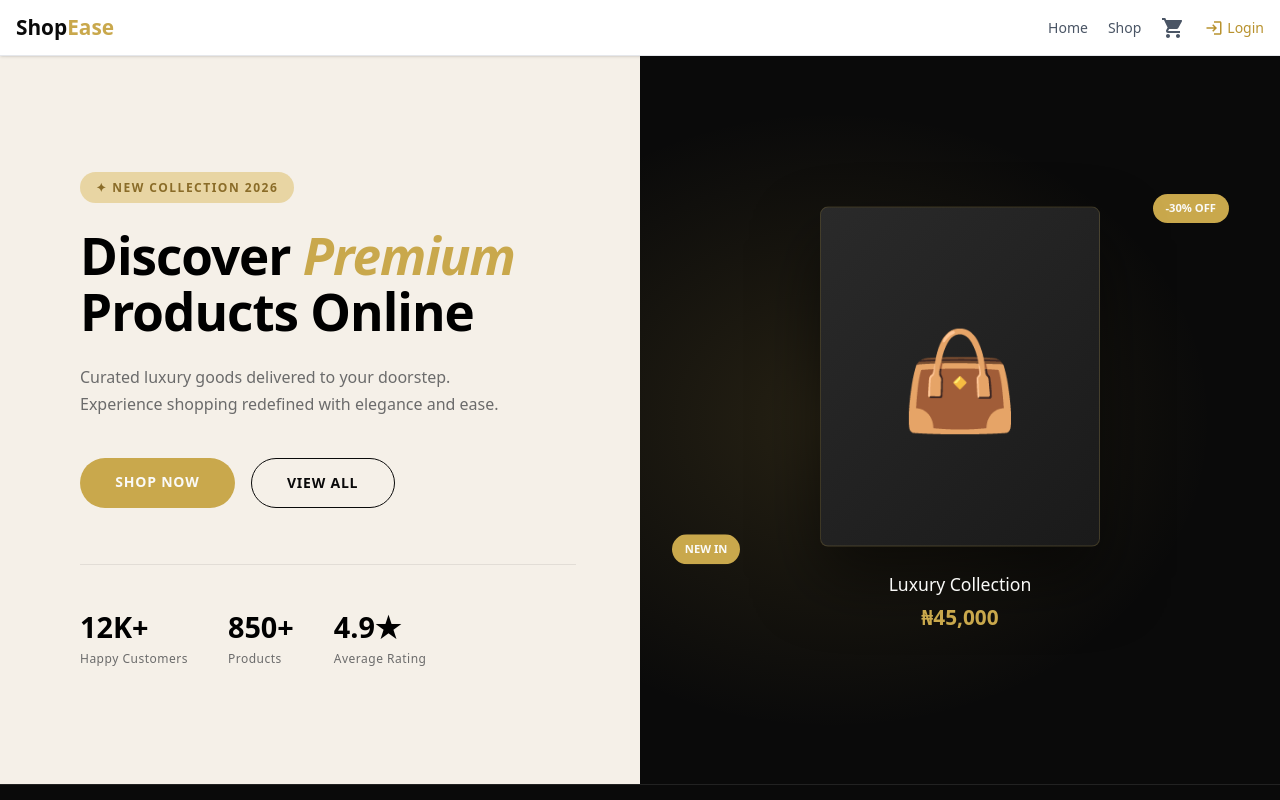
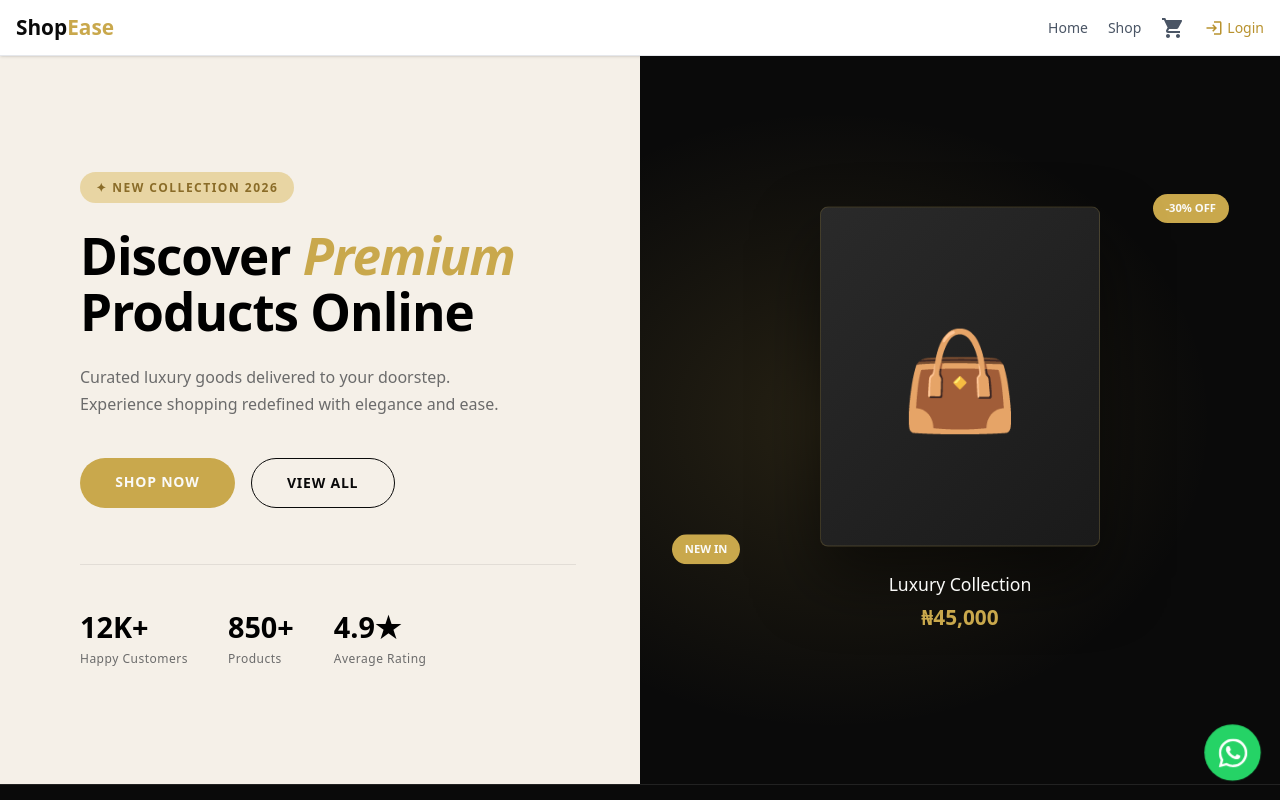
Before and after one commit to Olisachukwuma1/shop-ease, a Next.js app in the folder website/: page / in a window 1280 px wide. Shown: the top 800 px of the page. Built offline with nearby package versions, Linux system fonts and the light colour scheme; no server answers.

Commit message:
whatsapp

```diff
--- a/website/src/app/layout.js
+++ b/website/src/app/layout.js
@@ -3,6 +3,7 @@ import './globals.css'
 import ReduxProvider from '../components/ReduxProvider'
 import ToastProvider from '../components/ToastProvider'
 import { Playfair_Display, DM_Sans } from 'next/font/google'
+import WhatsAppFloat from '../components/WhatsAppFloat'
 
 const playfair = Playfair_Display({
   subsets: ['latin'],
@@ -53,6 +54,7 @@ export default function RootLayout({ children }) {
         <ReduxProvider>
           {children}
           <ToastProvider />
+           <WhatsAppFloat />
         </ReduxProvider>
       </body>
     </html>
--- /dev/null
+++ b/website/src/components/WhatsAppFloat.jsx
@@ -0,0 +1,115 @@
+'use client'
+
+import { useState } from 'react'
+
+
+
+export default function WhatsAppFloat() {
+  const [hover, setHover] = useState(false)
+
+  const phoneNumber = '2349094500728' // remove "+"
+
+  const message = encodeURIComponent(
+    "Hi 👋 I'm interested in your products on Shop Ease"
+  )
+
+  const link = `https://wa.me/${phoneNumber}?text=${message}`
+
+  return (
+    <>
+      {/* Pulse Animation */}
+      <style jsx>{`
+        @keyframes pulse {
+          0% {
+            transform: scale(1);
+            box-shadow: 0 0 0 0 rgba(37, 211, 102, 0.6);
+          }
+          70% {
+            transform: scale(1.08);
+            box-shadow: 0 0 0 18px rgba(37, 211, 102, 0);
+          }
+          100% {
+            transform: scale(1);
+            box-shadow: 0 0 0 0 rgba(37, 211, 102, 0);
+          }
+        }
+
+        .whatsapp-btn {
+          animation: pulse 2.2s infinite;
+        }
+
+        .whatsapp-btn:hover {
+          animation: none;
+          transform: scale(1.12);
+        }
+      `}</style>
+
+      <div
+        style={{
+          position: 'fixed',
+          bottom: '20px',
+          right: '20px',
+          zIndex: 9999,
+        }}
+      >
+        {/* Tooltip */}
+<div
+  style={{
+    position: 'absolute',
+    right: '70px',
+    top: '50%',
+    transform: hover
+      ? 'translateY(-50%) translateX(0)'
+      : 'translateY(-50%) translateX(10px)',
+    background: '#111',
+    color: '#fff',
+    padding: '10px 14px',
+    borderRadius: '8px',
+    fontSize: '0.85rem',
+    fontWeight: '700',
+    letterSpacing: '0.3px',
+    whiteSpace: 'nowrap',
+    opacity: hover ? 1 : 0,
+    pointerEvents: 'none',
+    transition: 'all 0.25s ease',
+    boxShadow: '0 6px 18px rgba(0,0,0,0.25)',
+  }}
+>
+  Chat with us on WhatsApp 💬
+</div>
+        {/* Button */}
+        <a
+          href={link}
+          target="_blank"
+          rel="noopener noreferrer"
+          onMouseEnter={() => setHover(true)}
+          onMouseLeave={() => setHover(false)}
+          className="whatsapp-btn"
+          style={{
+            width: '55px',
+            height: '55px',
+            background: '#25D366',
+            borderRadius: '50%',
+            display: 'flex',
+            alignItems: 'center',
+            justifyContent: 'center',
+            boxShadow: '0 8px 20px rgba(0,0,0,0.2)',
+            textDecoration: 'none',
+            transition: 'transform 0.2s ease',
+          }}
+        >
+          {/* WhatsApp Icon */}
+          <svg
+            xmlns="http://www.w3.org/2000/svg"
+            width="28"
+            height="28"
+            viewBox="0 0 24 24"
+            fill="white"
+          >
+            <path d="M20.52 3.48A11.8 11.8 0 0012.06 0C5.46 0 .12 5.34.12 11.94c0 2.1.54 4.14 1.56 5.94L0 24l6.3-1.62a11.94 11.94 0 005.7 1.44h.01c6.6 0 11.94-5.34 11.94-11.94 0-3.18-1.26-6.18-3.42-8.4zM12.06 21.84a9.9 9.9 0 01-5.04-1.38l-.36-.2-3.72.96.99-3.63-.24-.37a9.9 9.9 0 01-1.56-5.28c0-5.46 4.44-9.9 9.9-9.9 2.64 0 5.1 1.02 6.96 2.88a9.78 9.78 0 012.88 6.96c0 5.46-4.44 9.9-9.81 9.9zm5.7-7.62c-.3-.15-1.8-.9-2.1-1.02-.27-.1-.48-.15-.69.15-.21.3-.81 1.02-.99 1.23-.18.21-.36.24-.66.09-.3-.15-1.26-.46-2.4-1.47-.9-.8-1.5-1.8-1.68-2.1-.18-.3-.02-.46.13-.61.14-.14.3-.36.45-.54.15-.18.2-.3.3-.5.1-.2.05-.36-.03-.51-.08-.15-.69-1.65-.95-2.26-.25-.6-.51-.52-.69-.53h-.59c-.2 0-.51.08-.78.36-.27.3-1.02 1-1.02 2.44s1.05 2.84 1.2 3.04c.15.2 2.07 3.15 5.01 4.42.7.3 1.25.48 1.68.61.71.23 1.35.2 1.86.12.57-.09 1.8-.74 2.05-1.46.25-.72.25-1.34.18-1.46-.08-.12-.27-.2-.57-.35z" />
+          </svg>
+        </a>
+      </div>
+    </>
+  )
+}
```
